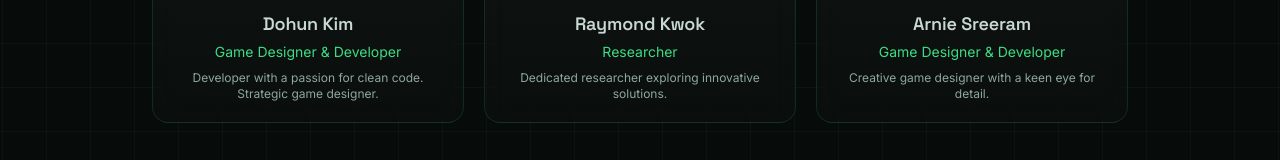
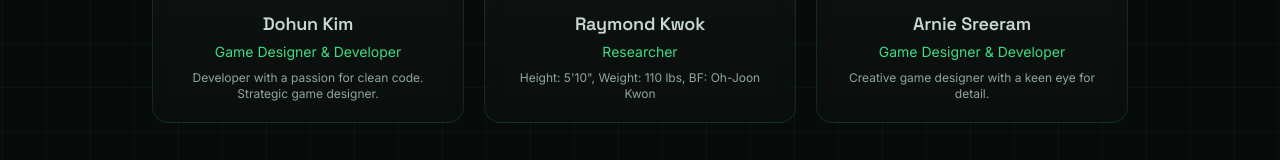
Before and after one commit to genius0412/carbon-cleaner-game, a Next.js app: page /team in a window 1280 px wide. Shown: the part 379-539 px from the top of the page. Built offline with nearby package versions, Linux system fonts and the light colour scheme; no server answers.

Commit message:
ray new description

```diff
--- a/app/team/page.tsx
+++ b/app/team/page.tsx
@@ -6,7 +6,7 @@ export const metadata = { title: "Our Team, Carbon Cleaner" };
 // Photos live in /public/team/ (drop the image files there; see render below).
 const team = [
   { name: "Dohun Kim", role: "Game Designer & Developer", photo: "/team/dohun-kim.png", blurb: "Developer with a passion for clean code. Strategic game designer." },
-  { name: "Raymond Kwok", role: "Researcher", photo: "/team/raymond-kwok.png", blurb: "Dedicated researcher exploring innovative solutions." },
+  { name: "Raymond Kwok", role: "Researcher", photo: "/team/raymond-kwok.png", blurb: "Height: 5'10\", Weight: 110 lbs, BF: Oh-Joon Kwon" },
   { name: "Arnie Sreeram", role: "Game Designer & Developer", photo: "/team/arnie-sreeram.png", blurb: "Creative game designer with a keen eye for detail." },
 ];
 
```
